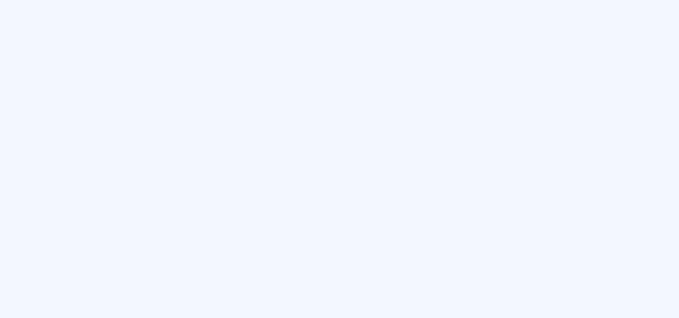
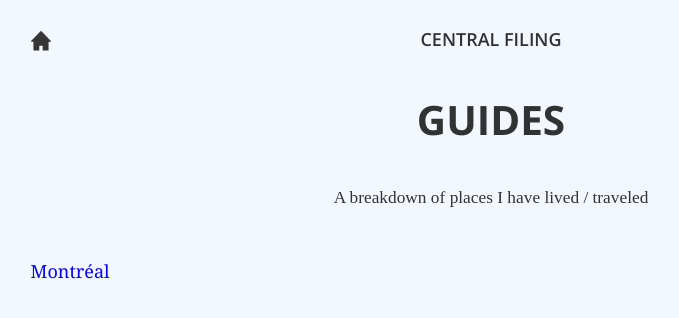
Before and after one commit to kirkbyo/central-filing, a Gatsby site: page /guides in a window 1280 px wide. Before the commit this address had no page. Shown: the whole page, without its empty margins (149-828 px from the left). Built offline with nearby package versions, Linux system fonts and the light colour scheme; Gatsby itself is replaced by a stand-in of ours; a web font is replaced by a local one.

Commit message:
Add Blog and Guides pages

```diff
--- /dev/null
+++ b/src/data/guides.json
@@ -0,0 +1,6 @@
+[
+  {
+    "name": "Montréal",
+    "path": "guides/montreal"
+  }
+]
--- /dev/null
+++ b/src/pages/guides.js
@@ -0,0 +1,43 @@
+import React from "react"
+import { StaticQuery, graphql, Link } from "gatsby"
+
+import { chunk } from "../utils/array"
+
+import DefaultLayout from "../components/default-layout"
+import SEO from "../components/seo"
+import { Row, Col } from 'react-simple-flex-grid'
+
+const Guides = () => (
+  <DefaultLayout className="article">
+    <SEO title="Guides" />
+    <h1>Guides</h1>
+    <h2>A breakdown of places I have lived / traveled</h2>
+    <br />
+    <StaticQuery
+      query={guidesQuery}
+      render={data => {
+        const guides = data.allGuidesJson.edges.map(item => item.node)
+        return buildGuides(guides)
+      }}
+    />
+  </DefaultLayout>
+)
+
+export default Guides
+
+function buildGuides(guides) {
+  return guides.map(item => <Link to={item.path}>{item.name}</Link>)
+}
+
+const guidesQuery = graphql`
+query {
+  allGuidesJson {
+    edges {
+      node {
+        name
+        path
+      }
+    }
+  }
+}
+`
```
Also changed, not shown: src/pages/blog.js (added, +16 -0 lines), src/pages/index.js (+6 -6 lines), 1 other file.
